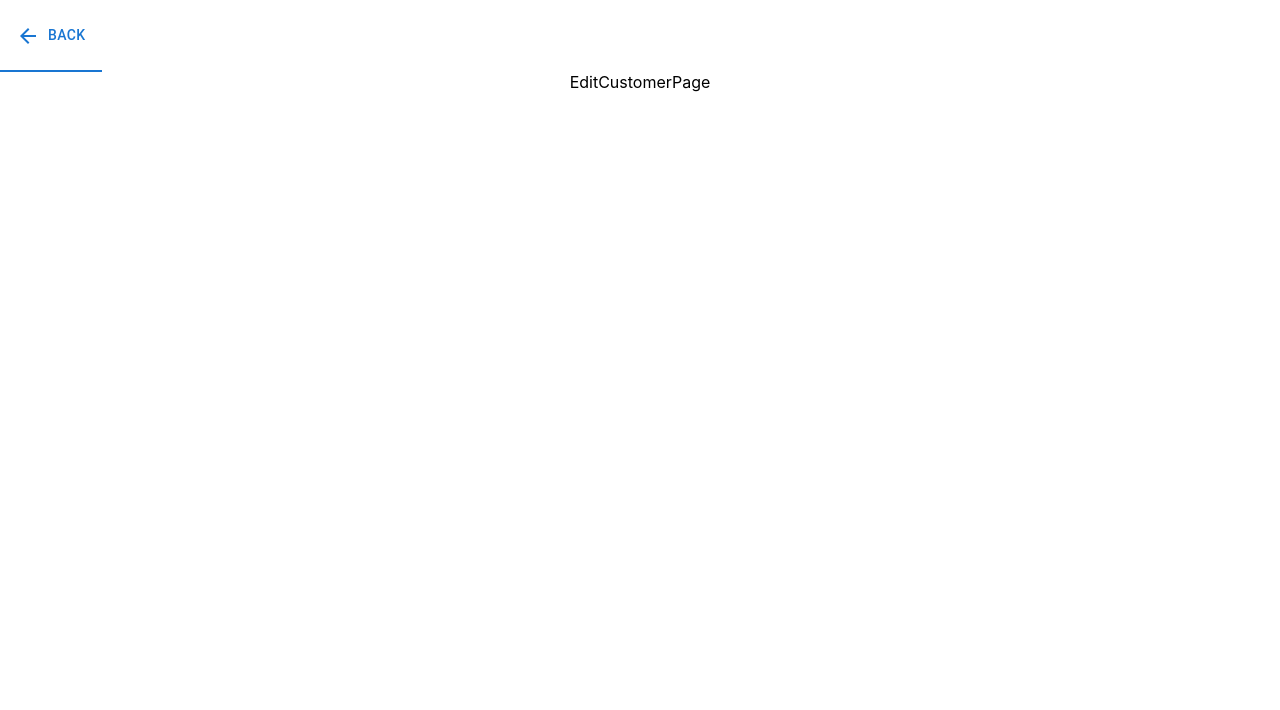
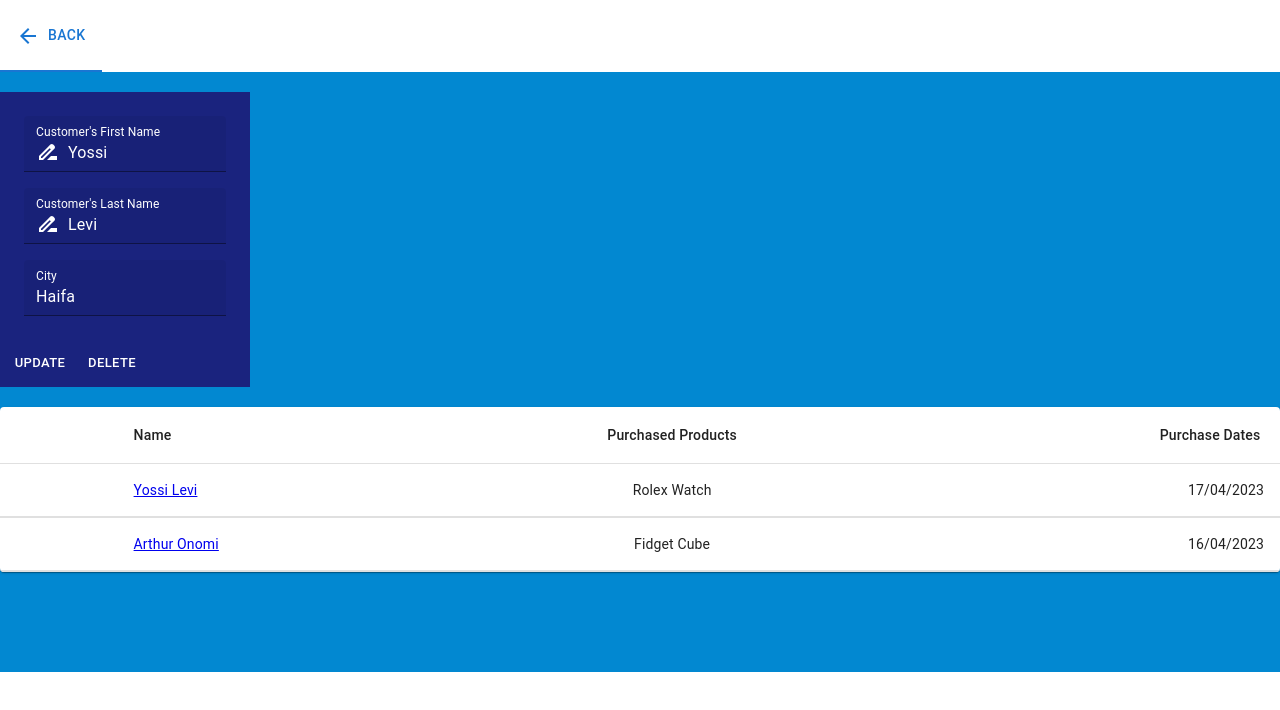
Before and after one commit to Senior-ai/estore_redux, a React (Create React App) app: page /customers/Asav23ds in a window 1280 px wide. Shown: the top 710 px of the page. Built offline with nearby package versions, Linux system fonts and the light colour scheme.

Commit message:
customers

```diff
--- /dev/null
+++ b/src/customerComps/editCustomerForm.js
@@ -0,0 +1,76 @@
+import React from 'react'
+import Box from '@mui/material/Box';
+import FilledInput from '@mui/material/FilledInput';
+import InputLabel from '@mui/material/InputLabel';
+import InputAdornment from '@mui/material/InputAdornment';
+import FormControl from '@mui/material/FormControl';
+import TextField from '@mui/material/TextField';
+import DriveFileRenameOutlineIcon from '@mui/icons-material/DriveFileRenameOutline';
+import CardActions from '@mui/material/CardActions';
+import CardContent from '@mui/material/CardContent';
+import Button from '@mui/material/Button';
+
+const EditCustomerForm = (props) => {
+  const customer = props.customer;
+  React.useEffect(() => {
+    setNewCustomer(customer);
+  }, []);
+  const updateCustomer = props.updateCustomer;
+  const [newCustomer, setNewCustomer] = React.useState({});
+  return (
+    <Box sx={{ width: 250, backgroundColor: '#1a237e'}}>
+    <React.Fragment>
+    <CardContent>
+    <Box sx={{ display: 'flex', flexWrap: 'wrap' }}>
+    <TextField sx={{m:1, width: '250px', WebkitTextFillColor:'white'}}
+        id="input-with-icon-textfield"
+        label="Customer's First Name"
+        defaultValue={customer.fname}
+        onChange={e => setNewCustomer({...newCustomer, fname: e.target.value})}
+        InputProps={{
+          startAdornment: (
+            <InputAdornment position="start">
+              <DriveFileRenameOutlineIcon sx={{color:'white'}}/>
+            </InputAdornment>
+          ),
+        }}
+        variant="filled"
+      />
+    <TextField sx={{m:1, width: '250px', WebkitTextFillColor:'white'}}
+        id="input-with-icon-textfield"
+        label="Customer's Last Name"
+        defaultValue={customer.lname}
+        onChange={e => setNewCustomer({...newCustomer, lname: e.target.value})}
+        InputProps={{
+          startAdornment: (
+            <InputAdornment position="start">
+              <DriveFileRenameOutlineIcon sx={{color:'white'}}/>
+            </InputAdornment>
+          ),
+        }}
+        variant="filled"
+      />
+    <TextField sx={{m:1, WebkitTextFillColor:'white'}}
+          id="filled-number"
+          label="City"
+          style={{width: '250px'}}
+          type="text"
+          defaultValue={customer.city}
+          onChange={(e) => setNewCustomer({...newCustomer, city: e.target.value})}
+          InputLabelProps={{
+            shrink: true,
+          }}
+          variant="filled"
+        />
+    </Box>
+    </CardContent>
+    <CardActions>
+      <Button size="small" onClick={()=>updateCustomer(newCustomer)} style={{WebkitTextFillColor:'white'}}>Update</Button>
+      <Button size="small" onClick={props.handleOpen} style={{WebkitTextFillColor:'white'}}>Delete</Button>
+    </CardActions>
+  </React.Fragment>
+  </Box>
+  )
+}
+
+export default EditCustomerForm;
--- a/src/customerComps/editCustomerPage.js
+++ b/src/customerComps/editCustomerPage.js
@@ -1,8 +1,44 @@
 import React from 'react'
+import EditCustomerForm from './editCustomerForm';
+import TableComp from '../mainComps/tableComps/tableComp';
+import AlertDialog from '../mainComps/deleteDialog';
+import { useParams, useNavigate } from 'react-router-dom';
+import {useSelector, useDispatch } from 'react-redux'
 
 const EditCustomerPage = () => {
+  const {id} = useParams();
+  console.log(id);
+  const navigate = useNavigate();
+  const dispatch = useDispatch();
+  const [open, setOpen] = React.useState(false);
+  const storeData = useSelector(state => state);
+
+  const customers = storeData.customers;
+  const customer = customers.find(x => x.id === id);
+    console.log(customer);
+  const updateCustomer = (obj) => {
+    dispatch({type: "UPDATE_CUSTOMER", payload: obj})
+    navigate('/customers', {replace: true})
+      //return <Alert severity="success">Updated Successfully!</Alert>
+  }
+  const deleteCustomer = () => {
+    dispatch({type : "DELETE_CUSTOMER", payload : customer})
+    dispatch({type: 'DELETE_CUSTOMER_PURCHASES', payload: customer.id})
+    setOpen(false);
+    navigate('/customers', {replace: true})
+    //return <Alert severity="success">Deleted Successfully!</Alert>
+  }
+  const handleOpen = () => {setOpen(true);}
+  const handleClose = () => {setOpen(false);}
+  console.log(customer);
   return (
-    <div>EditCustomerPage</div>
+    <div style={{backgroundColor: '#0288d1', height: '600px'}}>
+      <AlertDialog open={open} handleClose={handleClose} deleteCustomer={deleteCustomer}/>
+      <br/>
+      <EditCustomerForm updateCustomer={updateCustomer} handleOpen={handleOpen} customer={customer} context={'customers'}/>
+      <br/>
+      <TableComp context={'customers'} customer={customer}/>
+    </div>
   )
 }
 export default EditCustomerPage
--- a/src/mainComps/tableComps/detailedRow.js
+++ b/src/mainComps/tableComps/detailedRow.js
@@ -6,11 +6,13 @@ import KeyboardArrowUpIcon from '@mui/icons-material/KeyboardArrowUp';
 import PurchasedComp from '../../productComps/purchasedComp';
 import TableCell from '@mui/material/TableCell';
 import TableRow from '@mui/material/TableRow';
-import { Link } from 'react-router-dom';
+import { Link, useLocation } from 'react-router-dom';
 import { useEffect } from 'react';
 
 const DetailedRow = (props) => {
 const { row } = props;
+const location = useLocation();
+const locationContext = location.state || '';
 const [open, setOpen] = React.useState(false);
 const [cells, setCells] = React.useState([]);
 const [context, setContext] = React.useState('');
@@ -21,7 +23,16 @@ useEffect(() => {
     }
     else if (props.context === 'purchases') {
         setCells([(row.fname + ' ' + row.lname), row.city, row.date]);
-        setContext('customers')
+        setContext('customers');
+    }
+    else if (props.context === 'customers') {
+        const products = row.purchases.map(purchase => purchase.product.name);
+        const purchaseDates = row.purchases.map(purchase => purchase.date);
+        setCells([(row.fname + ' ' + row.lname), products,purchaseDates]);
+        if (locationContext === 'customers2')
+            {setContext('customers2');}
+        else
+            setContext('customers');
     }
 }, [props.context]);
 
@@ -35,15 +46,18 @@ useEffect(() => {
             </IconButton>
             </TableCell>
             <TableCell component="th" scope="row">
-            <Link to={`/${context}/${row.id}`}>{cells[0]}</Link>
+            {context === 'customers' ? (
+            <Link state={'customers2'} to={`/${context}/${row.id}`}>{cells[0]}</Link>) : (
+            context === 'customers2' ? (cells[0]) : (
+            <Link to={`/${context}/${row.id}`}>{cells[0]}</Link>))}
             </TableCell>
-            <TableCell align="right">{cells[1]}</TableCell>
+            <TableCell align="center">{cells[1]}</TableCell>
             <TableCell align="right">{cells[2]}</TableCell>
         </TableRow>
         <TableRow>
             <TableCell style={{ paddingBottom: 0, paddingTop: 0 }} colSpan={6}>
             <Collapse in={open} timeout="auto" unmountOnExit>
-                <PurchasedComp key={row.id+2} row={row} context={props.context}/>
+                <PurchasedComp key={row.id} row={row} context={props.context}/>
             </Collapse>
             </TableCell>
         </TableRow>
--- a/src/mainComps/tableComps/tableComp.js
+++ b/src/mainComps/tableComps/tableComp.js
@@ -19,9 +19,25 @@ export const TableComp = (props) => {
    setRows(storeData.products);
    setColumns(['Name', 'Price', 'Quantity']);
   }
+  else if (props.context === 'customers')
+  {
+    const customers = storeData.customers.map(customer => {
+      const purchases = storeData.purchases.filter(purchase=> purchase.customerId === customer.id);
+      const customerWithPurchases = {
+        ...customer,
+        purchases: purchases.map(purchase => {
+          const product = storeData.products.find(product => product.id === purchase.productId);
+          return {
+            ...purchase,
+            product: product
+          };
+        })
+      };
+      return customerWithPurchases});
+    setRows(customers);
+    setColumns(['Name','Purchased Products','Purchase Dates'])
+  }
   else if (props.context === 'purchases') {
-    console.log(props.product)
-    console.log(props.product.name)
     const purchases = storeData.purchases.filter(purchase => purchase.productId === props.product.id);
     //Find all purchases of the product
     const customerIds = purchases.map(purchase => {return {id: purchase.customerId, date: purchase.date}});
@@ -43,7 +59,7 @@ export const TableComp = (props) => {
           <TableRow>
             <TableCell />
             <TableCell>{columns[0]}</TableCell>
-            <TableCell align="right">{columns[1]}</TableCell>
+            <TableCell align="center">{columns[1]}</TableCell>
             <TableCell align="right">{columns[2]}&nbsp;</TableCell>
           </TableRow>
         </TableHead>
--- a/src/mainComps/editFormComp.js
+++ b/src/productComps/editProductComp.js
@@ -10,8 +10,9 @@ import CardActions from '@mui/material/CardActions';
 import CardContent from '@mui/material/CardContent';
 import Button from '@mui/material/Button';
 
-const EditFormComp = (props) => {
+const EditProductComp = (props) => {
   const product = props.product;
+  console.log(product);
   React.useEffect(() => {
     setNewProduct(product);
   }, []);
@@ -68,4 +69,4 @@ const EditFormComp = (props) => {
   )
 }
 
-export default EditFormComp;
+export default EditProductComp;
--- a/src/productComps/editProductPage.js
+++ b/src/productComps/editProductPage.js
@@ -1,10 +1,11 @@
 import React from 'react'
-import EditFormComp from '../mainComps/editFormComp';
+import EditProductComp from './editProductComp';
 import TableComp from '../mainComps/tableComps/tableComp';
 import AlertDialog from '../mainComps/deleteDialog';
-import Alert from '@mui/material/Alert';
 import { useParams, useNavigate } from 'react-router-dom';
 import {useSelector, useDispatch } from 'react-redux'
+
+
 const EditProductPage = () => {
   const {id} = useParams();
   const navigate = useNavigate();
@@ -13,7 +14,7 @@ const EditProductPage = () => {
   const storeData = useSelector(state => state);
 
   const products = storeData.products;
-  const product = products.find(product => parseInt(product.id) === parseInt(id));
+  const product = products.find(product => product.id === id);
 
   const updateProduct = (obj) => {
     dispatch({type: "UPDATE_PRODUCT", payload: obj})
@@ -33,7 +34,7 @@ const EditProductPage = () => {
     <div style={{backgroundColor: '#0288d1', height: '600px'}}>
       <AlertDialog open={open} handleClose={handleClose} deleteProduct={deleteProduct}/>
       <br/>
-      <EditFormComp updateProduct={updateProduct} handleOpen={handleOpen} product={product}/>
+      <EditProductComp updateProduct={updateProduct} handleOpen={handleOpen} product={product} context='products'/>
       <br/>
       <TableComp context={'purchases'} product={product}/>
     </div>
--- a/src/productComps/purchasedComp.js
+++ b/src/productComps/purchasedComp.js
@@ -18,7 +18,7 @@ const PurchasedComp = (props) => {
   useEffect(() => {
     if (props.context === 'products')
     {
-      const purchases = storeData.purchases.filter(purchase => parseInt(purchase.productId) === parseInt(props.row.id))
+      const purchases = storeData.purchases.filter(purchase => purchase.productId === props.row.id)
       setData(purchases);
     }
   }, [props.context]);
--- a/src/reducers/customersReducer.js
+++ b/src/reducers/customersReducer.js
@@ -1,6 +1,6 @@
 const initialState = [
-    {id: 0, fname: 'Yossi', lname: 'Levi', city: 'Haifa'},
-    {id: 1, fname: 'Arthur', lname: 'Onomi', city: 'Tel Aviv'}
+    {id: 'Asav23ds', fname: 'Yossi', lname: 'Levi', city: 'Haifa'},
+    {id: 'LJGFDS265', fname: 'Arthur', lname: 'Onomi', city: 'Tel Aviv'}
 ]
 
 export default function customersReducer(state = initialState, action) {
--- a/src/reducers/productsReducer.js
+++ b/src/reducers/productsReducer.js
@@ -1,6 +1,6 @@
 const initialState = [
-    {id: 0, name: 'Rolex Watch', price: 7500, quantity: 2},
-    {id: 1, name: 'Fidget Cube', price: 2, quantity: 100}
+    {id: 'posadL12', name: 'Rolex Watch', price: 7500, quantity: 2},
+    {id: 'powqedlas89', name: 'Fidget Cube', price: 2, quantity: 100}
 ]
 
 export default function productsReducer(state = initialState, action) {
--- a/src/reducers/purchasesReducer.js
+++ b/src/reducers/purchasesReducer.js
@@ -1,6 +1,6 @@
 const initialState = [
-    {id: 0, customerId: 1, productId: 1, date: '16/04/2023'},
-    {id: 1, customerId: 0, productId: 0, date: '17/04/2023'}
+    {id: 0, customerId: 'LJGFDS265', productId: 'powqedlas89', date: '16/04/2023'},
+    {id: 1, customerId: 'Asav23ds', productId: 'posadL12', date: '17/04/2023'}
 ]
 //TODO - After removing the initialState here, return the state to 'state = []'
 export default function purchasesReducer(state = initialState, action) {
```
Also changed, not shown: src/customerComps/customersPage.js (+4 -3 lines).
